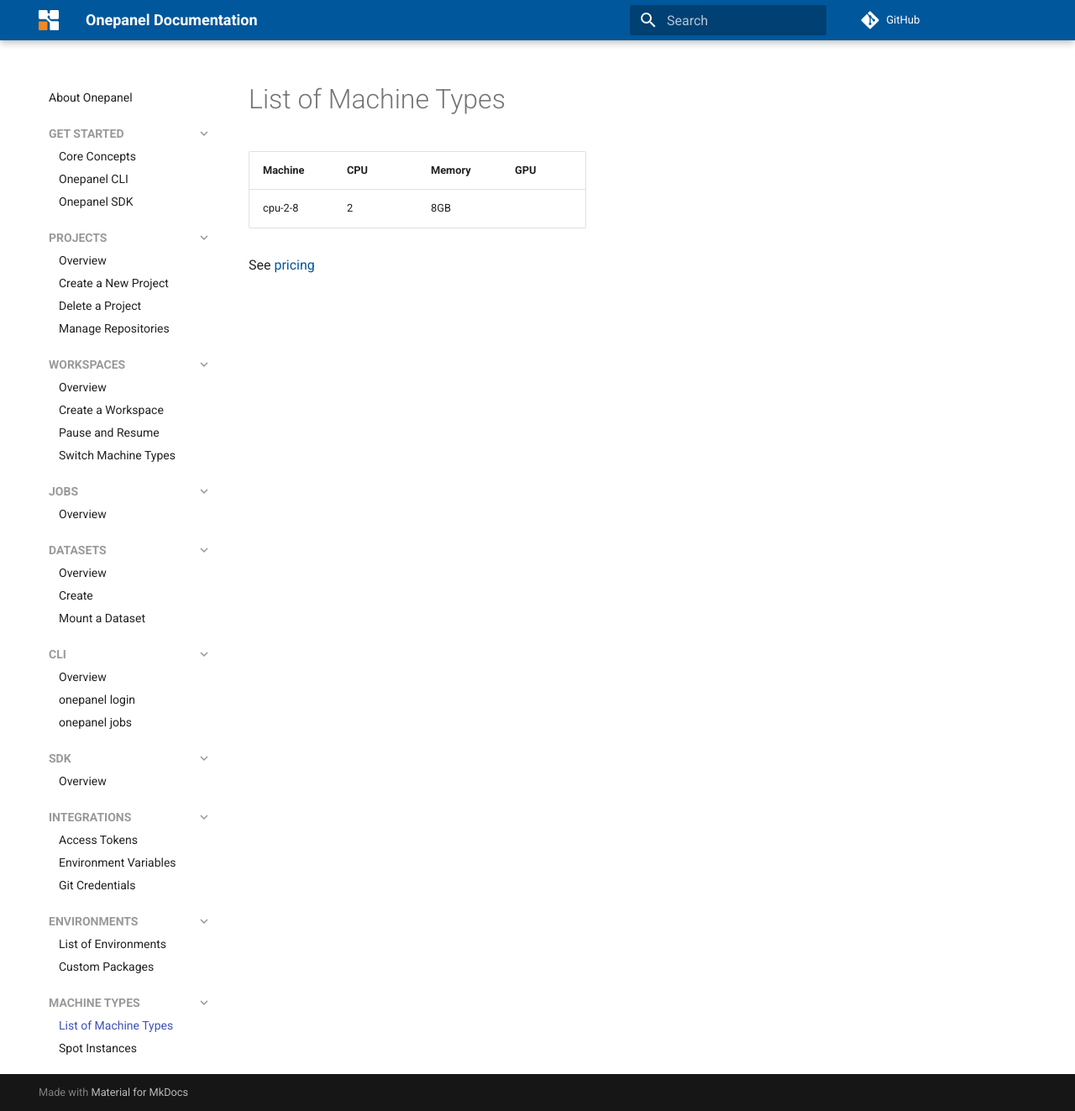
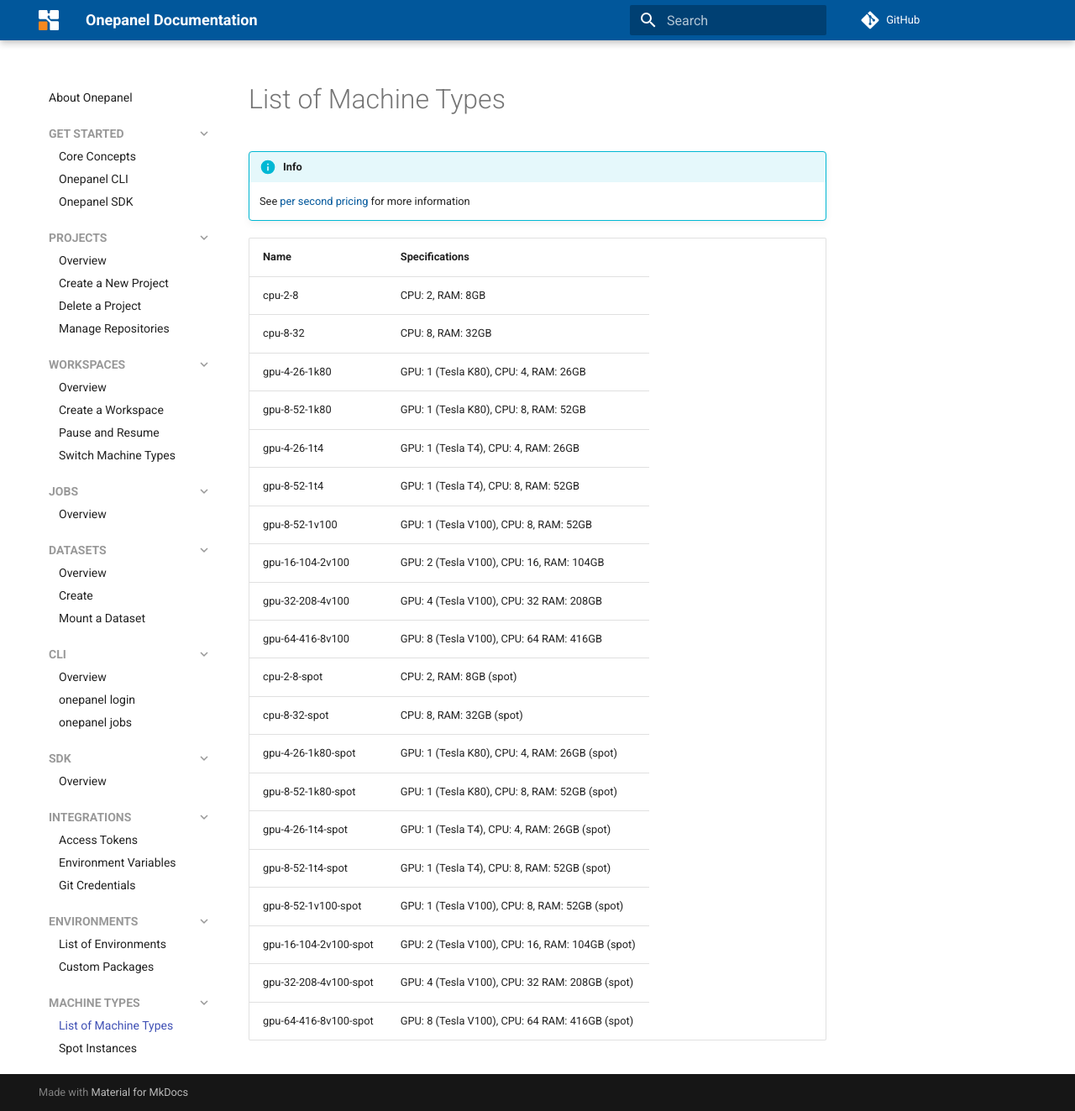
Before and after one commit to onepanelio/docs, an MkDocs documentation site: the page built from docs/machine-types/index.md, in a window 1280 px wide and 1323 px high. Shown: the whole window at 84% size. Built offline with MkDocs 1.6.1 and Material for MkDocs 9.7.7, drawn with Linux system fonts in a browser that asks for light colours; comment, search, counter and statistics services are not loaded.

Commit message:
machine, volumes, sdk, table cleanup

```diff
--- a/docs/assets/css/extra.css
+++ b/docs/assets/css/extra.css
@@ -21,6 +21,10 @@
 .md-typeset h2[id] .headerlink {
     font-size: 26px;
 }
+
+.md-typeset__table {
+    min-width: 100%;
+ }
 
 @media screen and (min-width: 76.1875em) {
     .md-sidebar--primary {
--- a/docs/machine-types/index.md
+++ b/docs/machine-types/index.md
@@ -1,5 +1,25 @@
-Machine | CPU | Memory | GPU |
---------|-----|--------|-----|
-cpu-2-8 | 2   | 8GB    |     |
+!!! info "Info"
+    See <a href="https://www.onepanel.io/pricing#compute-storage-pricing" target="_blank">per second pricing</a> for more information
 
-See [pricing](https://www.onepanel.io/pricing)
+ Name                  | Specifications
+ ----------------------|---------------------------------------------------------
+ cpu-2-8               | CPU: 2, RAM: 8GB
+ cpu-8-32              | CPU: 8, RAM: 32GB
+ gpu-4-26-1k80         | GPU: 1 (Tesla K80), CPU: 4, RAM: 26GB
+ gpu-8-52-1k80         | GPU: 1 (Tesla K80), CPU: 8, RAM: 52GB
+ gpu-4-26-1t4          | GPU: 1 (Tesla T4), CPU: 4, RAM: 26GB
+ gpu-8-52-1t4          | GPU: 1 (Tesla T4), CPU: 8, RAM: 52GB
+ gpu-8-52-1v100        | GPU: 1 (Tesla V100), CPU: 8, RAM: 52GB
+ gpu-16-104-2v100      | GPU: 2 (Tesla V100), CPU: 16, RAM: 104GB
+ gpu-32-208-4v100      | GPU: 4 (Tesla V100), CPU: 32 RAM: 208GB
+ gpu-64-416-8v100      | GPU: 8 (Tesla V100), CPU: 64 RAM: 416GB
+ cpu-2-8-spot          | CPU: 2, RAM: 8GB (spot)
+ cpu-8-32-spot         | CPU: 8, RAM: 32GB (spot)
+ gpu-4-26-1k80-spot    | GPU: 1 (Tesla K80), CPU: 4, RAM: 26GB (spot)
+ gpu-8-52-1k80-spot    | GPU: 1 (Tesla K80), CPU: 8, RAM: 52GB (spot)
+ gpu-4-26-1t4-spot     | GPU: 1 (Tesla T4), CPU: 4, RAM: 26GB (spot)
+ gpu-8-52-1t4-spot     | GPU: 1 (Tesla T4), CPU: 8, RAM: 52GB (spot)
+ gpu-8-52-1v100-spot   | GPU: 1 (Tesla V100), CPU: 8, RAM: 52GB (spot)
+ gpu-16-104-2v100-spot | GPU: 2 (Tesla V100), CPU: 16, RAM: 104GB (spot)
+ gpu-32-208-4v100-spot | GPU: 4 (Tesla V100), CPU: 32 RAM: 208GB (spot)
+ gpu-64-416-8v100-spot | GPU: 8 (Tesla V100), CPU: 64 RAM: 416GB (spot)
```
Also changed, not shown: docs/cli/index.md (+11 -11 lines), docs/sdk/index.md (+4 -0 lines), docs/volume-types/index.md (added, +15 -0 lines).
